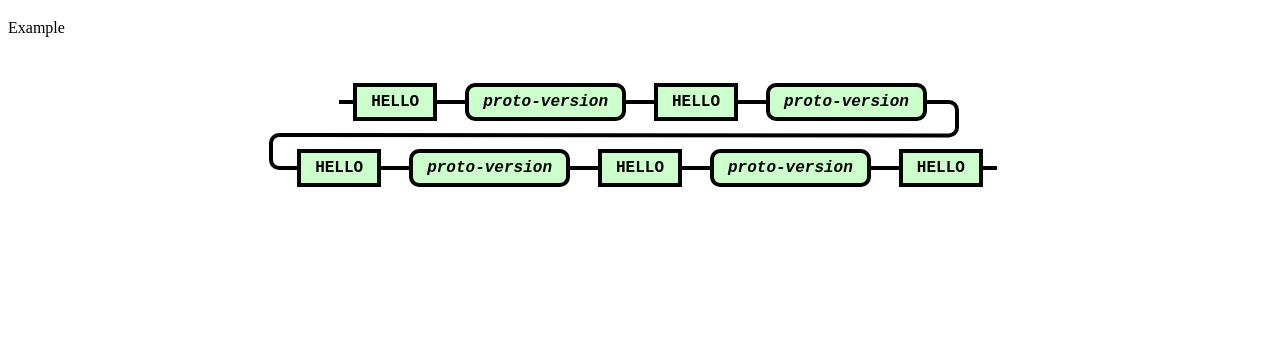
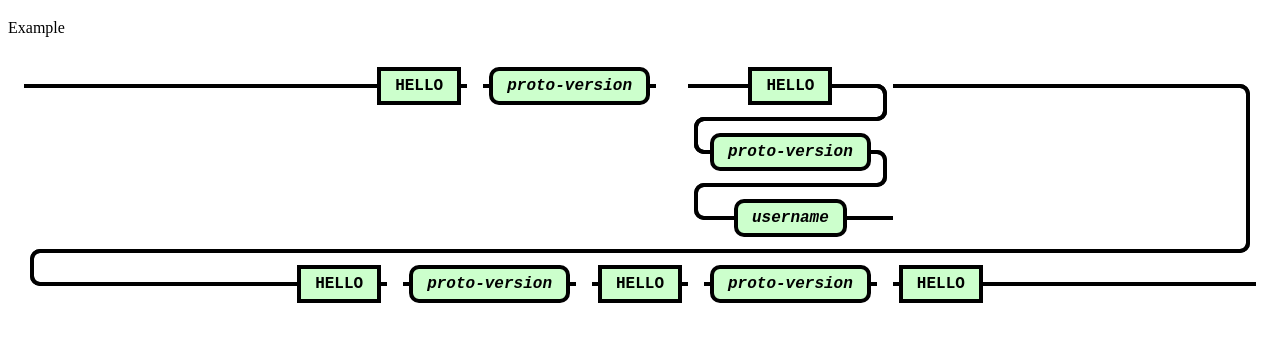
Before and after one commit to itamarhaber/wcsyn, a website: page index.html in a window 1280 px wide. Shown: the part 61-402 px from the top of the page. Drawn offline with Linux system fonts and the light colour scheme.

Commit message:
Preconnectpath

```diff
--- a/index.html
+++ b/index.html
@@ -9,19 +9,22 @@
 <body>
   <h1>Railroad diagrams</h1>
   <p>Example</p>
-  <railroad-diagram>
-    <railroad-terminal>HELLO</railroad-terminal>
-    <railroad-nonterminal>proto-version</railroad-nonterminal>
-    <railroad-terminal>HELLO</railroad-terminal>
-    <railroad-nonterminal>proto-version</railroad-nonterminal>
-    <railroad-sequence>
-      <railroad-terminal>HELLO</railroad-terminal>
-      <railroad-nonterminal>proto-version</railroad-nonterminal>
-      <railroad-terminal>HELLO</railroad-terminal>
-      <railroad-nonterminal>proto-version</railroad-nonterminal>
-      <railroad-terminal>HELLO</railroad-terminal>
-    </railroad-sequence>
-  </railroad-diagram>
+  <rr-diagram>
+    <rr-terminal>HELLO</rr-terminal>
+    <rr-nonterminal>proto-version</rr-nonterminal>
+    <rr-stack>
+      <rr-terminal>HELLO</rr-terminal>
+      <rr-nonterminal>proto-version</rr-nonterminal>
+      <rr-nonterminal>username</rr-nonterminal>
+    </rr-stack>
+    <rr-sequence>
+      <rr-terminal>HELLO</rr-terminal>
+      <rr-nonterminal>proto-version</rr-nonterminal>
+      <rr-terminal>HELLO</rr-terminal>
+      <rr-nonterminal>proto-version</rr-nonterminal>
+      <rr-terminal>HELLO</rr-terminal>
+    </rr-sequence>
+  </rr-diagram>
 </body>
 
 </html>
--- a/main.js
+++ b/main.js
@@ -7,8 +7,74 @@ class Canvas {
     this.el = canvasElement;
     const ctx = this.el.getContext('2d'); // why is this needed?
   }
+/*
+O ---- X  X ---- O
+|                |
+X                X
+
+X                X
+|                |
+O ---- X  X ---- O
+
+X ---- X
+
+X
+|
+X
+
+ */
+  connectPath(points) {
+    if (!(points instanceof Array)) {
+      throw new TypeError (`Expecting an array`);
+    }
+    const ctx = this.el.getContext('2d');
+    const path = new Path2D;
+    let px, py;
+    for (let i = 0; i < points.length; i++) {
+      const [x, y] = points[i];
+      if (i !== 0) {
+        const above = y < py, below = y > py, behind = x < px, after = x > px;
+        path.moveTo(x,y);
+        if (after && above) {
+          path.lineTo(px+AR,y);
+          path.arcTo(px,y,px,y+AR,AR);
+          path.lineTo(px,py);
+        } else if (after && below) {
+          path.lineTo(x,y-AR);
+          path.arcTo(x,py,px,py,AR);
+          path.lineTo(px,py);
+        } else if (behind && above) {
+          path.lineTo(x,y+AR);
+          path.arcTo(x,py,px,py,AR);
+          path.lineTo(px,py);
+        } else if (behind && below) {
+          path.lineTo(px-AR,y);
+          path.arcTo(px,y,px,py,AR);
+          path.lineTo(px,py);
+        } else {
+          path.lineTo(px,py);
+        }
+      }
+      if (i === points.length - 1) {
+
+      }
+      px = x, py = y;
+    }
+    ctx.save();
+    ctx.stroke(path);
+    ctx.restore();
+  }
+
   roundRect(s) {
-    // Because rectRound isn't supported in FF :/
+    // Because rectRound isn't supported in Mozilla FF :/
+    // const points = [
+    //   [s.left+s.hw,s.top],
+    //   [s.right,s.top+s.hh],
+    //   [s.left+s.hw,s.bottom],
+    //   [s.left,s.top+s.hh],
+    //   [s.left+s.hw,s.top],
+    // ];
+    // this.connectPath(points);
     const ctx = this.el.getContext('2d', { });
     const path = new Path2D;
     path.moveTo(s.left+AR,s.top);
@@ -26,8 +92,6 @@ class Canvas {
     ctx.restore();
   }
 }
-
-
 
 class RailroadElement extends HTMLElement {
   constructor () {
@@ -50,6 +114,14 @@ class RailroadElement extends HTMLElement {
       x, left, y, top, width, right, height, bottom
     } = this.getBoundingClientRect();
     const hh = Math.round(height/2);
+    const hw = Math.round(width/2);
+    const hcg = Math.round(fromPx(this.style.columnGap || window.getComputedStyle(this).columnGap)/2);
+    const hrg = Math.round(fromPx(this.style.rowGap || window.getComputedStyle(this).rowGap)/2);
+    const hml = Math.round(fromPx(this.style.marginLeft || window.getComputedStyle(this).marginLeft)/2);
+    const hmr = Math.round(fromPx(this.style.marginRight || window.getComputedStyle(this).marginRight)/2);
+    const hpl = Math.round(fromPx(this.style.paddingLeft || window.getComputedStyle(this).paddingLeft)/2);
+    const hpr = Math.round(fromPx(this.style.paddingRight || window.getComputedStyle(this).paddingRight)/2);
+
     return {
       x: Math.round(x),
       left: Math.round(left),
@@ -61,12 +133,30 @@ class RailroadElement extends HTMLElement {
       bottom: Math.round(bottom),
       y1: Math.round(y) + hh,
       y2: Math.round(y) + hh,
+      hw, hh, hcg, hrg, hml, hmr, hpl, hpr,
     }
   }
 
   draw(_) {
     this.rect = this.getRect();
     return this.rect;
+  }
+
+  drawHandles(canvas,left=true, right=true) {
+    const ctx = canvas.el.getContext('2d');
+    ctx.save();
+    if (left) {
+      const l = this instanceof RailroadContainer ? this.rect.hcg : this.rect.hpl;
+      ctx.moveTo(this.rect.left, this.rect.y1);
+      ctx.lineTo(this.rect.left-l, this.rect.y1);
+    }
+    if (right) {
+      const r = this instanceof RailroadContainer ? this.rect.hcg : this.rect.hpr;
+      ctx.moveTo(this.rect.right, this.rect.y2);
+      ctx.lineTo(this.rect.right+r, this.rect.y2);
+    }
+    ctx.stroke();
+    ctx.restore();
   }
 }
 
@@ -149,21 +239,17 @@ class RailroadContainer extends RailroadElement {
     console.debug('RailroadElement disconnectedCallback');
   }
 
-  #isNewLine(x1,y1,x2,y2) {
-    return x2-x1 <= 0 && y2-y1 > 0;
-  }
-
   draw(canvas) {
     console.debug('drawing container');
     const first = this.prePseudoEls;
     const last = this.children.length - this.postPseudoEls - 1;
-    const cgap = Math.round(fromPx(this.style.columnGap || window.getComputedStyle(this).columnGap)/2);
+    const me = super.draw();
     const ctx = canvas.el.getContext('2d');
-    const me = super.draw();
+    ctx.save();
     for (let i = first; i <= last; i++) {
       const child = this.children[i];
       if (!(child instanceof RailroadElement)) {
-        throw new TypeError(`Invalid element in <railroad-diagram> ${child.tagName}`);
+        throw new TypeError(`Invalid element in <rr-diagram> ${child.tagName}`);
       }
       const rect = child.draw(canvas);
       if (i === first) {
@@ -172,17 +258,12 @@ class RailroadContainer extends RailroadElement {
       if (i === last) {
         me.y2 = rect.y2;
       }
-
-      // Draw connectors
-      const path = new Path2D;
-      path.moveTo(rect.left, rect.y1);
-      path.lineTo(rect.left-cgap, rect.y1);
-      path.moveTo(rect.right, rect.y2);
-      path.lineTo(rect.right+cgap, rect.y2);
-      ctx.save()
-      ctx.stroke(path);
+      if (!(child instanceof RailroadContainer)) {
+        child.drawHandles(canvas);
+      }
+    }
+    ctx.stroke();
     ctx.restore();
-    }
     return me;
   }
 }
@@ -194,43 +275,55 @@ class RailroadSequence extends RailroadContainer {
   draw(canvas) {
     const first = this.prePseudoEls;
     const last = this.children.length - this.postPseudoEls - 1;
-    const cgap = Math.round(fromPx(this.style.columnGap || window.getComputedStyle(this).columnGap)/2);
-    const rgap = Math.round(fromPx(this.style.rowGap || window.getComputedStyle(this).rowGap)/2);
+    const me = super.draw(canvas);
     const ctx = canvas.el.getContext('2d');
-    const me = super.draw(canvas);
-    if (me.y1 !== me.y2) {
-      // Line wraps
-      let py = 0, px = 0, pb = 0;
+    ctx.save()
+    const path = new Path2D;
+    let py = 0, px = 0, pb = 0, pc = false;
     for (let i = first; i <= last; i++) {
       const child = this.children[i];
       if (i === first) {
-          py = child.rect.y2;
-          px = child.rect.right + cgap;
-          pb = child.rect.bottom + rgap;
+        path.moveTo(me.left,child.rect.y1);
+        path.lineTo(child.rect.x,child.rect.y1);
+      }
+      if (i === last) {
+        path.moveTo(child.rect.right,child.rect.y2);
+        path.lineTo(me.right,child.rect.y2);
       }
       if (px >= child.rect.x && py < child.rect.y1) {
         // Draw line wrap path
-          const path = new Path2D;
-          path.moveTo(px+cgap-1,py);
-          path.arcTo(px+cgap*2,py,px+cgap*2,pb,AR);
-          path.lineTo(px+cgap*2,pb-AR);
-          path.arcTo(px+cgap*2,pb,child.rect.x+ctx.lineWidth,child.rect.y1,AR);
-          path.lineTo(child.rect.x-cgap,pb);
-          path.arcTo(child.rect.x-2*cgap+ctx.lineWidth,pb,child.rect.x-2*cgap+ctx.lineWidth,child.rect.y1,AR);
-          path.lineTo(child.rect.x-2*cgap+ctx.lineWidth,child.rect.y1-AR);
-          path.arcTo(child.rect.x-2*cgap+ctx.lineWidth,child.rect.y1,child.rect.x,child.rect.y1,AR);
-          path.lineTo(child.rect.x-cgap+ctx.lineWidth,child.rect.y1);
+        let x = me.right-me.hpr, y = pb+me.hrg;
+        path.moveTo(px,py);
+        path.arcTo(x,py,x,pb,AR); // Right, down
+        path.lineTo(x,y-AR);
+        path.arcTo(x,y,px+me.hpl,y,AR);
+        x = me.left+me.hpl*2;
+        path.lineTo(x,y);
+        x -= me.hpl;
+        path.arcTo(x,y,x,child.rect.y1,AR);
+        y = child.rect.y1;
+        path.lineTo(x,y-AR);
+        path.arcTo(x,y,child.rect.x,y,AR);
+        path.lineTo(child.rect.x,y);
         ctx.save();
         ctx.stroke(path);
         ctx.restore();
         px = 0;
         py = child.rect.y2;
-          pb = child.rect.bottom+rgap;
+        pb = child.rect.bottom;
+      } else if (i !== first && !pc) {
+        // Mind the gap
+        // path.moveTo(px,py);
+        // path.lineTo(child.rect.x,py);
       }
       px = child.rect.right;
       py = child.rect.y2;
+      pb = Math.max(pb, child.rect.bottom);
+      pc = child instanceof RailroadContainer;
     }
-    }
+    this.rect.y2 = me.y2 = me.y1;
+    ctx.stroke(path);
+    ctx.restore();
     return me;
   }
 }
@@ -246,9 +339,14 @@ class RailroadGroup extends RailroadContainer {
 }
 
 
-class RailroadStack extends RailroadContainer {
+class RailroadStack extends RailroadSequence {
   constructor() {
     super();
+  }
+
+  draw(canvas) {
+    const me = super.draw(canvas);
+    return me;
   }
 }
 
@@ -259,10 +357,10 @@ class RailroadDiagram extends RailroadSequence {
 
   constructor () {
     super();
-    this.#start = document.createElement('railroad-terminus');
+    this.#start = document.createElement('rr-terminus');
     // this.prepend(this.#start);
     // this.prePseudoEls++;
-    // this.#end = document.createElement('railroad-terminus');
+    // this.#end = document.createElement('rr-terminus');
     // this.append(this.#end);
     // this.postPseudoEls++;
     this.#canvas = new Canvas(document.createElement('canvas'));
@@ -272,7 +370,7 @@ class RailroadDiagram extends RailroadSequence {
 
   connectedCallback() {
     super.connectedCallback(); // LEIBALE HELP!P!
-    customElements.whenDefined('railroad-element')
+    customElements.whenDefined('rr-element')
       .then(() => setTimeout(() => this.draw()));
     window.addEventListener('resize',() => this.draw());
   }
@@ -303,14 +401,14 @@ class RailroadDiagram extends RailroadSequence {
   }
 }
 
-customElements.define('railroad-diagram', RailroadDiagram);
-customElements.define('railroad-terminus', RailroadTerminus);
-customElements.define('railroad-sequence', RailroadSequence);
-customElements.define('railroad-group', RailroadGroup);
-customElements.define('railroad-stack', RailroadStack);
-customElements.define('railroad-container', RailroadContainer);
-customElements.define('railroad-comment', RailroadComment);
-customElements.define('railroad-nonterminal', RailroadNonTerminal);
-customElements.define('railroad-terminal', RailroadTerminal);
-customElements.define('railroad-skip', RailroadSkip);
-customElements.define('railroad-element', RailroadElement);
+customElements.define('rr-diagram', RailroadDiagram);
+customElements.define('rr-terminus', RailroadTerminus);
+customElements.define('rr-sequence', RailroadSequence);
+customElements.define('rr-group', RailroadGroup);
+customElements.define('rr-stack', RailroadStack);
+customElements.define('rr-container', RailroadContainer);
+customElements.define('rr-comment', RailroadComment);
+customElements.define('rr-nonterminal', RailroadNonTerminal);
+customElements.define('rr-terminal', RailroadTerminal);
+customElements.define('rr-skip', RailroadSkip);
+customElements.define('rr-element', RailroadElement);
--- a/style.css
+++ b/style.css
@@ -6,47 +6,54 @@
   --diagram-stroke-color: red;
 }
 
-railroad-diagram {
-  /* border: 1px dotted orange; */
+rr-diagram {
   display: flex;
   /* grid-template-columns: min-content 1fr min-content; */
   flex-flow: row wrap;
   justify-content: center;
   position: relative;
-  gap: 2rem;
-  padding: 2rem;
+  column-gap: 1rem;
+  row-gap: 2rem;
+  padding: 1rem;
+  margin: 0 1rem;
   background: var(--diagram-background);
 }
 
-railroad-diagram > canvas {
+rr-diagram > canvas {
   position: absolute;
   inset: 0;
   z-index: -1;
 }
 
-railroad-terminus {
+rr-terminus {
   height: 2rem;
   width: 1rem;
 }
 
-railroad-sequence {
+rr-sequence {
   display: flex;
   flex-flow: row wrap;
-  gap: 2rem;
+  gap: 1rem;
+  margin: 0 1rem;
   justify-content: center;
 }
 
-railroad-group, railroad-stack {
+rr-stack {
+  display: grid;
+  gap: 2rem;
+  margin: 0 1rem;
+  justify-items: center;
+  padding: 0 1rem;
 }
 
-railroad-group {
+rr-group {
   border-width: var(--diagram-stroke-width);
   border-color: var(--group-color);
   border-style: dashed;
   border-radius: 0.75rem;
 }
 
-railroad-group > span {
+rr-group > span {
   background: var(--diagram-background);
   color: var(--group-color);
   position: absolute;
@@ -57,34 +64,31 @@ railroad-group > span {
   font-family: Arial, Helvetica, sans-serif;
 }
 
-railroad-stack {
-  flex-direction: column;
+rr-skip {
 }
 
-railroad-skip {
-}
-
-railroad-comment {
+rr-comment {
   font-family: Arial, Helvetica, sans-serif;
   font-size: small;
   font-style: italic;
   padding: 0.25rem;
 }
 
-railroad-terminal, railroad-nonterminal {
+rr-terminal, rr-nonterminal {
   background-color: var(--element-bg-color);
   font-family: 'Courier New', Courier, monospace;
   font-weight: bold;
   /* Important: this is where the svg connects */
   padding: 0.5rem 1rem;
+  margin: 0 0.5rem;
   white-space: nowrap;
   width: min-content;
   height: min-content;
 }
 
-railroad-terminal {
+rr-terminal {
 }
 
-railroad-nonterminal {
+rr-nonterminal {
   font-style: italic;
 }
```
Lines whose indentation alone changed are shown as unchanged.
